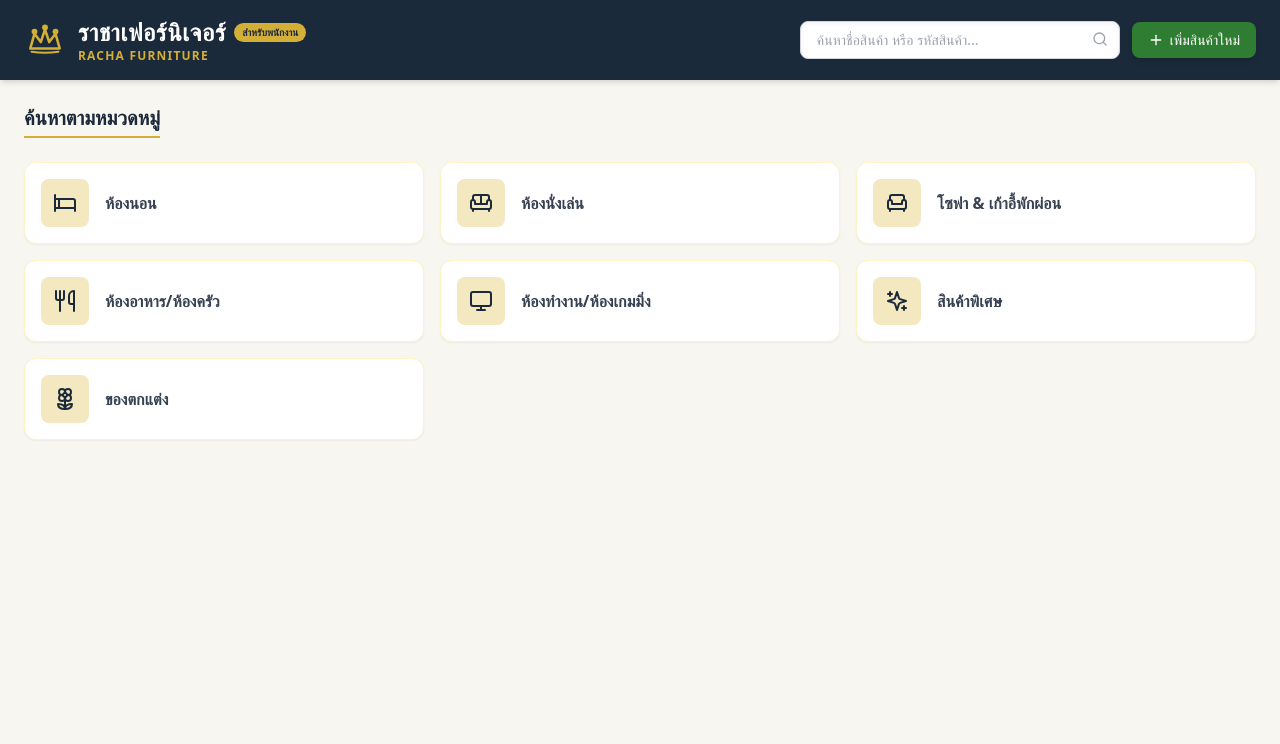
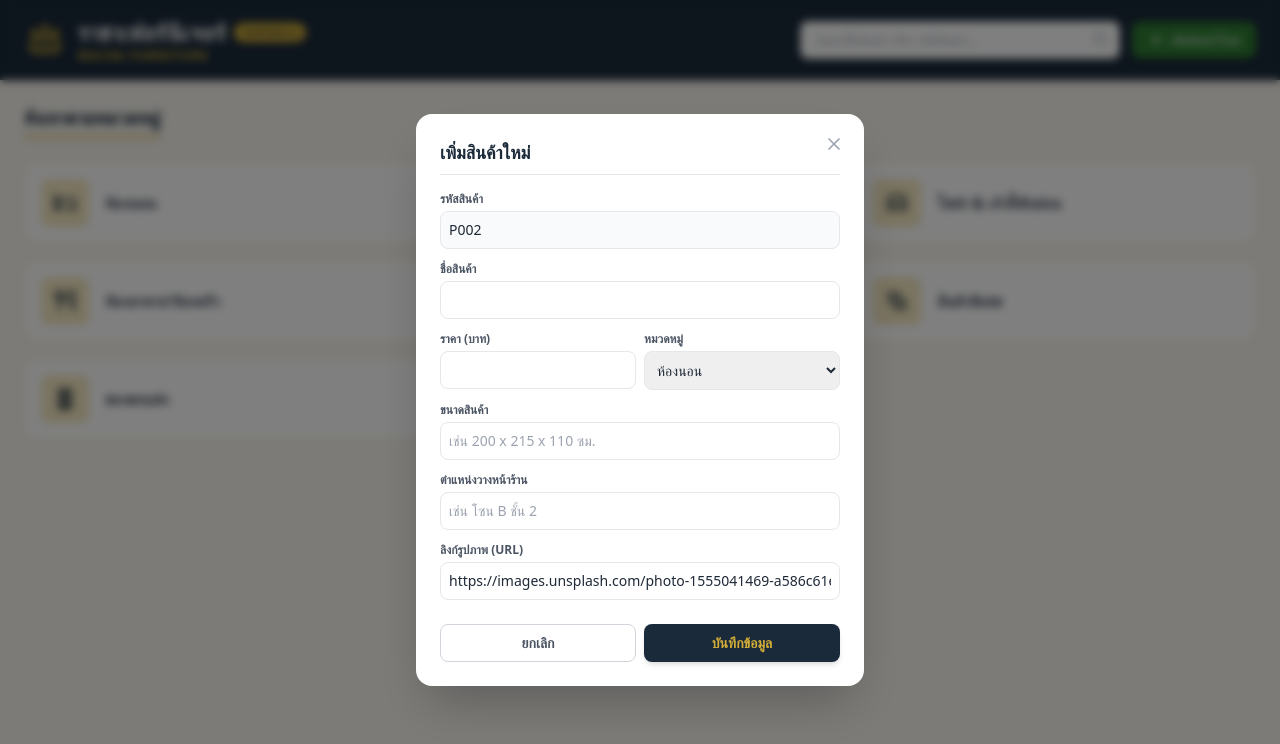
Before and after one commit to vatin092548-prog/racha-furniture, a React (Create React App) app: page / in a window 1280 px wide. Both pictures are taken after a click on the button "เพิ่มสินค้าใหม่". Shown: the top 744 px of the page. Built offline with nearby package versions, Linux system fonts and the light colour scheme.

Commit message:
Update App.js

```diff
--- a/src/App.js
+++ b/src/App.js
@@ -12,14 +12,32 @@ import {
   ArrowLeft,
   Box,
   MapPin,
-  CheckCircle2
+  CheckCircle2,
+  Edit,
+  X
 } from 'lucide-react';
 
 export default function App() {
   const [searchTerm, setSearchTerm] = useState('');
   const [selectedCategory, setSelectedCategory] = useState(null);
 
-  // ข้อมูลหมวดหมู่
+  // Modal States
+  const [isAddModalOpen, setIsAddModalOpen] = useState(false);
+  const [editingProduct, setEditingProduct] = useState(null);
+
+  // Form States
+  const [formData, setFormData] = useState({
+    id: '',
+    name: '',
+    category: 'ห้องนอน',
+    price: '',
+    size: '',
+    location: '',
+    status: 'มีสินค้าพร้อมส่ง',
+    image: ''
+  });
+
+  // หมวดหมู่
   const categories = [
     { name: 'ห้องนอน', icon: Bed },
     { name: 'ห้องนั่งเล่น', icon: Sofa },
@@ -30,8 +48,8 @@ export default function App() {
     { name: 'ของตกแต่ง', icon: Flower2 },
   ];
 
-  // ข้อมูลตัวอย่างสินค้า
-  const [products] = useState([
+  // ข้อมูลสินค้า
+  const [products, setProducts] = useState([
     {
       id: 'P003',
       name: 'เตียงนอนไม้สัก 6 ฟุต',
@@ -44,7 +62,42 @@ export default function App() {
     }
   ]);
 
-  // กรองสินค้าตามหมวดหมู่และช่องค้นหา
+  // เปิด Pop-up เพิ่มสินค้า
+  const handleOpenAddModal = () => {
+    setFormData({
+      id: `P00${products.length + 1}`,
+      name: '',
+      category: selectedCategory || 'ห้องนอน',
+      price: '',
+      size: '',
+      location: '',
+      status: 'มีสินค้าพร้อมส่ง',
+      image: 'https://images.unsplash.com/photo-1555041469-a586c61ea9bc?w=500&auto=format&fit=crop&q=60'
+    });
+    setIsAddModalOpen(true);
+  };
+
+  // เปิด Pop-up แก้ไขสินค้า
+  const handleOpenEditModal = (product) => {
+    setEditingProduct(product);
+    setFormData(product);
+  };
+
+  // บันทึกการเพิ่ม/แก้ไข
+  const handleSubmit = (e) => {
+    e.preventDefault();
+    if (editingProduct) {
+      // แก้ไขสินค้าเดิม
+      setProducts(products.map(p => p.id === editingProduct.id ? { ...formData, price: Number(formData.price) } : p));
+      setEditingProduct(null);
+    } else {
+      // เพิ่มสินค้าใหม่
+      setProducts([...products, { ...formData, price: Number(formData.price) }]);
+      setIsAddModalOpen(false);
+    }
+  };
+
+  // กรองสินค้า
   const filteredProducts = products.filter(product => {
     const matchesCategory = selectedCategory ? product.category === selectedCategory : true;
     const matchesSearch = product.name.toLowerCase().includes(searchTerm.toLowerCase()) ||
@@ -53,16 +106,12 @@ export default function App() {
   });
 
   return (
-    <div className="min-h-screen bg-[#F8F6F0] text-gray-800 font-sans">
-      {/* Header Bar - Theme Navy & Gold */}
+    <div className="min-h-screen bg-[#F8F6F0] text-gray-800 font-sans pb-10">
+      {/* Header Bar */}
       <header className="bg-[#1B2A3A] text-white shadow-md px-6 py-4">
         <div className="max-w-7xl mx-auto flex flex-col md:flex-row items-center justify-between gap-4">
 
-          {/* Logo Zone */}
-          <div
-            className="flex items-center gap-3 cursor-pointer"
-            onClick={() => setSelectedCategory(null)}
-          >
+          <div className="flex items-center gap-3 cursor-pointer" onClick={() => setSelectedCategory(null)}>
             <div className="text-[#D4AF37]">
               <svg width="42" height="42" viewBox="0 0 100 100" fill="none" stroke="currentColor" strokeWidth="6" strokeLinecap="round" strokeLinejoin="round">
                 <path d="M15 70 L25 35 L40 55 L50 25 L60 55 L75 35 L85 70 Z" fill="none" />
@@ -83,7 +132,6 @@ export default function App() {
             </div>
           </div>
 
-          {/* Search & Actions */}
           <div className="flex items-center gap-3 w-full md:w-auto">
             <div className="relative w-full md:w-80">
               <input
@@ -96,7 +144,10 @@ export default function App() {
               <Search className="absolute right-3 top-2.5 text-gray-400 w-4 h-4" />
             </div>
 
-            <button className="flex items-center gap-1.5 bg-[#2E7D32] hover:bg-[#25632A] text-white px-4 py-2 rounded-lg text-sm font-medium shadow-md transition-all whitespace-nowrap">
+            <button
+              onClick={handleOpenAddModal}
+              className="flex items-center gap-1.5 bg-[#2E7D32] hover:bg-[#25632A] text-white px-4 py-2 rounded-lg text-sm font-medium shadow-md transition-all whitespace-nowrap cursor-pointer"
+            >
               <Plus className="w-4 h-4" />
               <span>เพิ่มสินค้าใหม่</span>
             </button>
@@ -105,10 +156,8 @@ export default function App() {
         </div>
       </header>
 
-      {/* Main Content Area */}
+      {/* Main Content */}
       <main className="max-w-7xl mx-auto p-6">
-
-        {/* หน้าแรก: เลือกหมวดหมู่ */}
         {!selectedCategory && !searchTerm && (
           <>
             <div className="mb-6">
@@ -124,7 +173,7 @@ export default function App() {
                   <button
                     key={index}
                     onClick={() => setSelectedCategory(cat.name)}
-                    className="flex items-center gap-4 p-4 bg-white rounded-xl border border-amber-100 shadow-sm hover:shadow-md hover:border-[#D4AF37] transition-all group text-left"
+                    className="flex items-center gap-4 p-4 bg-white rounded-xl border border-amber-100 shadow-sm hover:shadow-md hover:border-[#D4AF37] transition-all group text-left cursor-pointer"
                   >
                     <div className="p-3 bg-[#F4E8C1] text-[#1B2A3A] rounded-lg group-hover:bg-[#1B2A3A] group-hover:text-[#D4AF37] transition-colors">
                       <IconComponent className="w-6 h-6" />
@@ -139,16 +188,12 @@ export default function App() {
           </>
         )}
 
-        {/* หน้าแสดงรายการสินค้า (เมื่อเลือกหมวดหมู่ หรือพิมพ์ค้นหา) */}
         {(selectedCategory || searchTerm) && (
           <div>
             <div className="flex items-center justify-between mb-6">
               <button
-                onClick={() => {
-                  setSelectedCategory(null);
-                  setSearchTerm('');
-                }}
-                className="flex items-center gap-2 bg-white text-[#1B2A3A] border border-gray-300 px-4 py-2 rounded-lg text-sm font-semibold hover:bg-gray-50 transition-colors shadow-sm"
+                onClick={() => { setSelectedCategory(null); setSearchTerm(''); }}
+                className="flex items-center gap-2 bg-white text-[#1B2A3A] border border-gray-300 px-4 py-2 rounded-lg text-sm font-semibold hover:bg-gray-50 transition-colors shadow-sm cursor-pointer"
               >
                 <ArrowLeft className="w-4 h-4" />
                 <span>ย้อนกลับไปหน้าหมวดหมู่</span>
@@ -161,21 +206,26 @@ export default function App() {
               )}
             </div>
 
-            {/* Product Grid */}
             {filteredProducts.length > 0 ? (
               <div className="grid grid-cols-1 sm:grid-cols-2 lg:grid-cols-3 xl:grid-cols-4 gap-6">
                 {filteredProducts.map((product) => (
-                  <div key={product.id} className="bg-white rounded-2xl border border-gray-200 overflow-hidden shadow-sm hover:shadow-lg transition-all duration-300">
+                  <div key={product.id} className="bg-white rounded-2xl border border-gray-200 overflow-hidden shadow-sm hover:shadow-lg transition-all duration-300 relative group">
+
+                    {/* ปุ่มแก้ไขสินค้า */}
+                    <button
+                      onClick={() => handleOpenEditModal(product)}
+                      className="absolute top-3 right-3 bg-white/90 hover:bg-white text-gray-700 p-2 rounded-full shadow-md transition-all cursor-pointer z-10"
+                      title="แก้ไขข้อมูลสินค้า"
+                    >
+                      <Edit className="w-4 h-4 text-[#1B2A3A]" />
+                    </button>
+
                     <div className="relative h-48 bg-gray-100">
-                      <img
-                        src={product.image}
-                        alt={product.name}
-                        className="w-full h-full object-cover"
-                      />
+                      <img src={product.image} alt={product.name} className="w-full h-full object-cover" />
                     </div>
 
                     <div className="p-4">
-                      <div className="flex items-start justify-between gap-2 mb-2">
+                      <div className="flex items-start justify-between gap-2 mb-2 pr-6">
                         <h3 className="font-bold text-gray-800 text-lg">{product.name}</h3>
                         <span className="bg-gray-100 text-gray-500 text-[10px] font-mono px-2 py-0.5 rounded">
                           {product.id}
@@ -183,17 +233,17 @@ export default function App() {
                       </div>
 
                       <p className="text-2xl font-black text-[#1D4ED8] mb-3">
-                        ฿{product.price.toLocaleString()}
+                        ฿{Number(product.price).toLocaleString()}
                       </p>
 
                       <div className="space-y-1.5 text-xs text-gray-500 mb-4 border-t border-gray-100 pt-3">
                         <div className="flex items-center gap-2">
                           <Box className="w-3.5 h-3.5 text-gray-400" />
-                          <span>ขนาด: {product.size}</span>
+                          <span>ขนาด: {product.size || '-'}</span>
                         </div>
                         <div className="flex items-center gap-2">
                           <MapPin className="w-3.5 h-3.5 text-gray-400" />
-                          <span>วางหน้าร้าน: {product.location}</span>
+                          <span>วางหน้าร้าน: {product.location || '-'}</span>
                         </div>
                       </div>
 
@@ -212,8 +262,122 @@ export default function App() {
             )}
           </div>
         )}
+      </main>
 
-      </main>
+      {/* Modal ป๊อปอัพ เพิ่ม/แก้ไข สินค้า */}
+      {(isAddModalOpen || editingProduct) && (
+        <div className="fixed inset-0 bg-black/50 backdrop-blur-sm flex items-center justify-center p-4 z-50">
+          <div className="bg-white rounded-2xl max-w-md w-full p-6 shadow-2xl relative">
+            <button
+              onClick={() => { setIsAddModalOpen(false); setEditingProduct(null); }}
+              className="absolute top-4 right-4 text-gray-400 hover:text-gray-600 p-1"
+            >
+              <X className="w-5 h-5" />
+            </button>
+
+            <h3 className="text-lg font-bold text-[#1B2A3A] mb-4 border-b pb-2">
+              {editingProduct ? 'แก้ไขข้อมูลสินค้า / เปลี่ยนราคา' : 'เพิ่มสินค้าใหม่'}
+            </h3>
+
+            <form onSubmit={handleSubmit} className="space-y-3 text-sm">
+              <div>
+                <label className="block text-xs font-semibold text-gray-600 mb-1">รหัสสินค้า</label>
+                <input
+                  type="text"
+                  value={formData.id}
+                  onChange={e => setFormData({...formData, id: e.target.value})}
+                  className="w-full border rounded-lg p-2 bg-gray-50"
+                  required
+                />
+              </div>
+
+              <div>
+                <label className="block text-xs font-semibold text-gray-600 mb-1">ชื่อสินค้า</label>
+                <input
+                  type="text"
+                  value={formData.name}
+                  onChange={e => setFormData({...formData, name: e.target.value})}
+                  className="w-full border rounded-lg p-2 focus:ring-2 focus:ring-[#D4AF37] outline-none"
+                  required
+                />
+              </div>
+
+              <div className="grid grid-cols-2 gap-2">
+                <div>
+                  <label className="block text-xs font-semibold text-gray-600 mb-1">ราคา (บาท)</label>
+                  <input
+                    type="number"
+                    value={formData.price}
+                    onChange={e => setFormData({...formData, price: e.target.value})}
+                    className="w-full border rounded-lg p-2 focus:ring-2 focus:ring-[#D4AF37] outline-none font-bold text-blue-600"
+                    required
+                  />
+                </div>
+                <div>
+                  <label className="block text-xs font-semibold text-gray-600 mb-1">หมวดหมู่</label>
+                  <select
+                    value={formData.category}
+                    onChange={e => setFormData({...formData, category: e.target.value})}
+                    className="w-full border rounded-lg p-2 focus:ring-2 focus:ring-[#D4AF37] outline-none"
+                  >
+                    {categories.map((c, i) => (
+                      <option key={i} value={c.name}>{c.name}</option>
+                    ))}
+                  </select>
+                </div>
+              </div>
+
+              <div>
+                <label className="block text-xs font-semibold text-gray-600 mb-1">ขนาดสินค้า</label>
+                <input
+                  type="text"
+                  placeholder="เช่น 200 x 215 x 110 ซม."
+                  value={formData.size}
+                  onChange={e => setFormData({...formData, size: e.target.value})}
+                  className="w-full border rounded-lg p-2 focus:ring-2 focus:ring-[#D4AF37] outline-none"
+                />
+              </div>
+
+              <div>
+                <label className="block text-xs font-semibold text-gray-600 mb-1">ตำแหน่งวางหน้าร้าน</label>
+                <input
+                  type="text"
+                  placeholder="เช่น โซน B ชั้น 2"
+                  value={formData.location}
+                  onChange={e => setFormData({...formData, location: e.target.value})}
+                  className="w-full border rounded-lg p-2 focus:ring-2 focus:ring-[#D4AF37] outline-none"
+                />
+              </div>
+
+              <div>
+                <label className="block text-xs font-semibold text-gray-600 mb-1">ลิงก์รูปภาพ (URL)</label>
+                <input
+                  type="text"
+                  value={formData.image}
+                  onChange={e => setFormData({...formData, image: e.target.value})}
+                  className="w-full border rounded-lg p-2 focus:ring-2 focus:ring-[#D4AF37] outline-none"
+                />
+              </div>
+
+              <div className="pt-3 flex gap-2">
+                <button
+                  type="button"
+                  onClick={() => { setIsAddModalOpen(false); setEditingProduct(null); }}
+                  className="w-1/2 border border-gray-300 text-gray-600 py-2 rounded-lg font-semibold hover:bg-gray-50"
+                >
+                  ยกเลิก
+                </button>
+                <button
+                  type="submit"
+                  className="w-1/2 bg-[#1B2A3A] text-[#D4AF37] font-bold py-2 rounded-lg hover:bg-[#111B25] shadow-md"
+                >
+                  บันทึกข้อมูล
+                </button>
+              </div>
+            </form>
+          </div>
+        </div>
+      )}
     </div>
   );
 }
```
